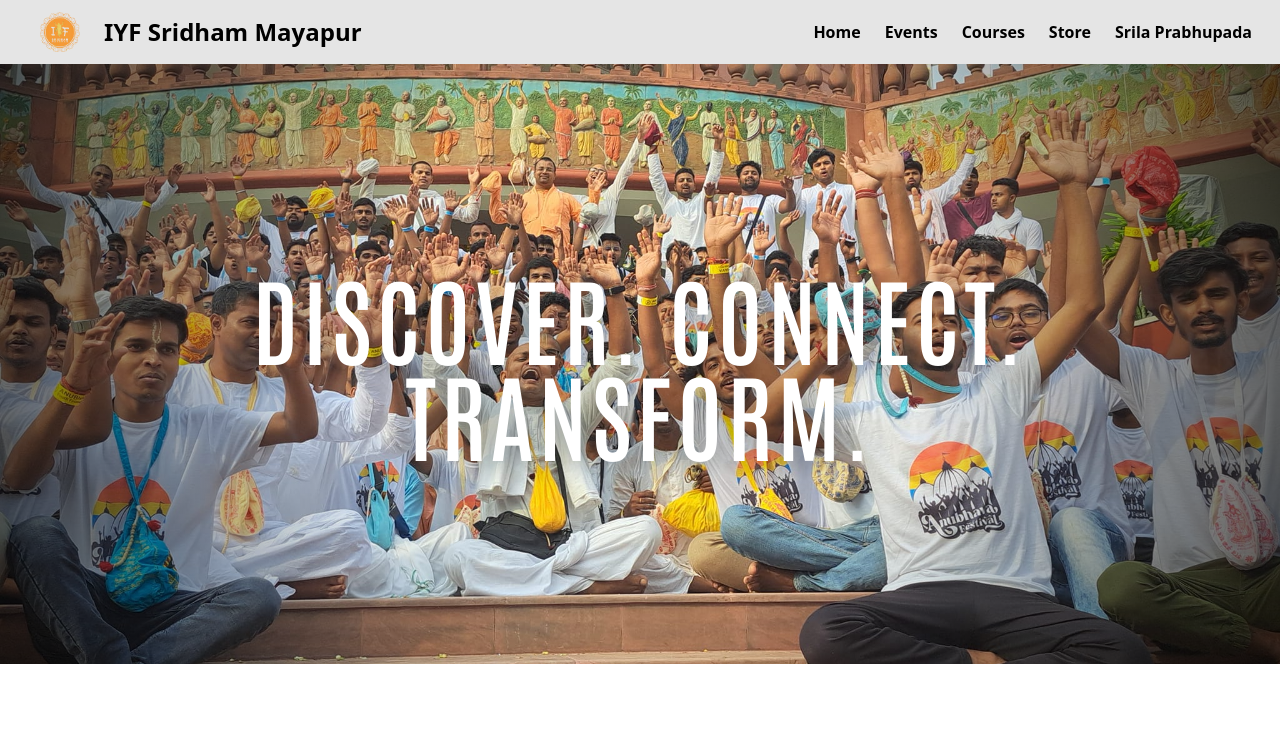
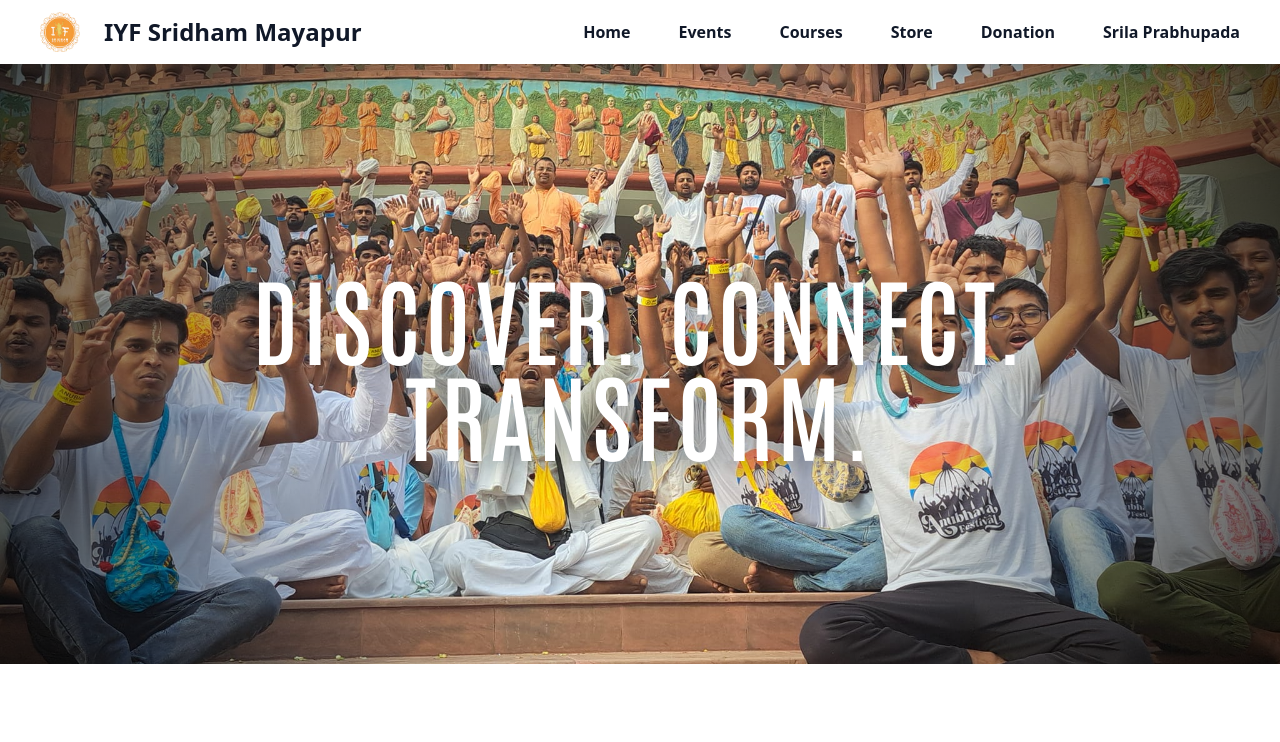
Before and after one commit to abbisk/iyfmayapur, a React (Vite) app: page / in a window 1280 px wide. Shown: the top 742 px of the page. Built offline with nearby package versions, Linux system fonts and the light colour scheme; the HTML template or start-up script is replaced by a standard one.

Commit message:
fix: latest changes

```diff
--- a/src/App.jsx
+++ b/src/App.jsx
@@ -2,7 +2,7 @@ import { Routes, Route } from 'react-router-dom'
 import Navbar from './components/Navbar.jsx'
 import StudentCourses from './pages/StudentCourses.jsx'
 import Player from './pages/Player.jsx'
-import { Home, Sp, Events, Seva, Store, Courses } from './pages/index.jsx'
+import { Home, Sp, Events, Seva, Store, Courses, Donation } from './pages/index.jsx'
 import ViewCourse from './pages/ViewCourse.jsx'
 import PageNotFound from './pages/PageNotFound.jsx'
 import Dashboard from './pages/Dashboard.jsx'
@@ -18,6 +18,7 @@ function App() {
           <Route path="/events" element={<Events />} />
           <Route path="/seva" element={<Seva />} />
           <Route path="/store" element={<Store />} />
+          <Route path="/donation" element={<Donation />} />
           <Route path="/courses" element={<Courses />} />
           <Route path="/youth-courses" element={<StudentCourses />} />
           <Route path="/course/:courseId" element={<ViewCourse />} />
--- a/src/components/Navbar.jsx
+++ b/src/components/Navbar.jsx
@@ -1,68 +1,123 @@
-import { useState } from 'react';
+import { useState, useEffect } from 'react';
 import { Link } from 'react-router-dom';
 
 export default function Navbar() {
   const [menuOpen, setMenuOpen] = useState(false);
+  const [scrollProgress, setScrollProgress] = useState(0);
+
+  const menuItems = [
+    { name: 'Home', path: '/' },
+    { name: 'Events', path: '/events' },
+    { name: 'Courses', path: '/courses' },
+    { name: 'Store', path: '/store' },
+    { name: 'Donation', path: '/donation' },
+    { name: 'Srila Prabhupada', path: '/sp' },
+  ];
+
+  // Scroll percentage calculation
+  useEffect(() => {
+    const handleScroll = () => {
+      const scrollTop = window.scrollY;
+      const docHeight =
+        document.documentElement.scrollHeight - window.innerHeight;
+      const progress = scrollTop / docHeight;
+
+      setScrollProgress(progress);
+    };
+
+    window.addEventListener('scroll', handleScroll);
+    return () => window.removeEventListener('scroll', handleScroll);
+  }, []);
+
+  // Dynamic styles
+  const textColor =
+    scrollProgress < 0.1
+      ? 'text-gray-700'
+      : scrollProgress < 0.3
+      ? 'text-black'
+      : 'text-gray-900';
+
+  const navStyle =
+    scrollProgress < 0.1
+      ? 'bg-transparent'
+      : 'bg-white/10 backdrop-blur-xl border-b border-white/20 shadow-[0_8px_30px_rgba(0,0,0,0.2)]';
+
+  const hoverStyle =
+    scrollProgress < 0.5
+      ? 'hover:text-blue-600'
+      : 'hover:text-blue-300 hover:drop-shadow-[0_0_6px_rgba(147,197,253,0.8)]';
 
   return (
-    <nav className="fixed top-0 left-0 w-full h-16 z-50 bg-black/10 backdrop-blur-md px-3 sm:px-7 flex items-center justify-between">
-      <h1 className="text-lg xs:text-xl sm:text-2xl font-bold flex items-center space-x-2 sm:space-x-3">
-        <img src="/logo.png" alt="" className="h-8 w-12 sm:h-10 sm:w-16 object-contain px-1 sm:px-2" />
+    <nav
+      className={`fixed top-0 left-0 w-full h-16 z-50 px-3 sm:px-7 flex items-center justify-between transition-all duration-300 ${navStyle}`}
+    >
+      {/* Logo */}
+      <h1
+        className={`text-lg xs:text-xl sm:text-2xl font-bold flex items-center space-x-2 sm:space-x-3 transition-colors duration-300 ${textColor}`}
+      >
+        <img
+          src="/logo.png"
+          alt="logo"
+          className="h-8 w-12 sm:h-10 sm:w-16 object-contain px-1 sm:px-2"
+        />
         <span>IYF Sridham Mayapur</span>
       </h1>
 
-      {/* Hamburger for mobile */}
+      {/* Hamburger */}
       <button
         className="sm:hidden flex flex-col justify-center items-center h-10 w-10 focus:outline-none"
         onClick={() => setMenuOpen((open) => !open)}
-        aria-label="Toggle menu"
       >
-        <span className={`block w-7 h-0.5 bg-white mb-1.5 transition-all duration-300 ${menuOpen ? 'rotate-45 translate-y-2' : ''}`}></span>
-        <span className={`block w-7 h-0.5 bg-white mb-1.5 transition-all duration-300 ${menuOpen ? 'opacity-0' : ''}`}></span>
-        <span className={`block w-7 h-0.5 bg-white transition-all duration-300 ${menuOpen ? '-rotate-45 -translate-y-2' : ''}`}></span>
+        <span
+          className={`block w-7 h-0.5 mb-1.5 transition-all duration-300 ${textColor} ${menuOpen ? 'rotate-45 translate-y-2' : ''}`}
+        ></span>
+        <span
+          className={`block w-7 h-0.5 mb-1.5 transition-all duration-300 ${textColor} ${menuOpen ? 'opacity-0' : ''}`}
+        ></span>
+        <span
+          className={`block w-7 h-0.5 transition-all duration-300 ${textColor} ${menuOpen ? '-rotate-45 -translate-y-2' : ''}`}
+        ></span>
       </button>
 
-      {/* Desktop menu */}
-      <ul className="hidden sm:flex space-x-4 md:space-x-6">
-        <li>
-          <Link to='/' className='hover:text-blue-600 transition-colors font-bold'>Home</Link>
-        </li>
-        <li>
-          <Link to='/events' className='hover:text-blue-600 transition-colors font-bold'>Events</Link>
-        </li>
-        <li>
-          <Link to='/courses' className='hover:text-blue-600 transition-colors font-bold'>Courses</Link>
-        </li>
-        <li>
-          <Link to='/store' className='hover:text-blue-600 transition-colors font-bold'>Store</Link>
-        </li>
-        <li>
-          <Link to='/sp' className='hover:text-blue-600 transition-colors font-bold'>Srila Prabhupada</Link>
-        </li>
+      {/* Desktop Menu */}
+      <ul
+        className={`hidden sm:flex items-end space-x-4 md:space-x-6 group transition-colors duration-300 ${textColor}`}
+      >
+        {menuItems.map((item, index) => (
+          <li
+            key={index}
+            className="transform transition-all duration-300 group-hover:scale-95 hover:!scale-110 hover:-translate-y-1"
+          >
+            <Link
+              to={item.path}
+              className={`block px-3 py-2 font-semibold transition-all duration-300 ${hoverStyle}`}
+            >
+              {item.name}
+            </Link>
+          </li>
+        ))}
       </ul>
 
-      {/* Mobile menu */}
+      {/* Mobile Menu */}
       <div
-        className={`sm:hidden fixed top-16 left-0 w-full h-[calc(100vh-4rem)] bg-black/80 backdrop-blur-md z-40 flex flex-col items-center justify-center transition-all duration-300 ${
-          menuOpen ? 'opacity-100 pointer-events-auto' : 'opacity-0 pointer-events-none'
+        className={`sm:hidden fixed top-16 left-0 w-full h-[calc(100vh-4rem)] backdrop-blur-xl flex flex-col items-center justify-center transition-all duration-300 ${
+          menuOpen
+            ? 'opacity-100 pointer-events-auto bg-black/40'
+            : 'opacity-0 pointer-events-none'
         }`}
       >
-        <ul className="flex flex-col space-y-8 text-2xl font-bold">
-          <li>
-            <Link to='/' className='hover:text-blue-400 transition-colors' onClick={() => setMenuOpen(false)}>Home</Link>
-          </li>
-          <li>
-            <Link to='/events' className='hover:text-blue-400 transition-colors' onClick={() => setMenuOpen(false)}>Events</Link>
-          </li>
-          <li>
-            <Link to='/courses' className='hover:text-blue-400 transition-colors' onClick={() => setMenuOpen(false)}>Courses</Link>
-          </li>
-          <li>
-            <Link to='/store' className='hover:text-blue-400 transition-colors' onClick={() => setMenuOpen(false)}>Store</Link>
-          </li>
-          <li>
-            <Link to='/sp' className='hover:text-blue-400 transition-colors' onClick={() => setMenuOpen(false)}>Srila Prabhupada</Link>
-          </li>
+        <ul className="flex flex-col space-y-8 text-2xl font-bold text-white">
+          {menuItems.map((item, index) => (
+            <li key={index}>
+              <Link
+                to={item.path}
+                className="hover:text-blue-300 transition-colors"
+                onClick={() => setMenuOpen(false)}
+              >
+                {item.name}
+              </Link>
+            </li>
+          ))}
         </ul>
       </div>
     </nav>
--- /dev/null
+++ b/src/pages/Donation.jsx
@@ -0,0 +1,214 @@
+"use client"
+
+import { useState } from "react"
+
+/* ================= DONATION SCHEME ================= */
+const schemes = [
+  {
+    title: "Gauranga Sevak",
+    amount: "₹10,000+",
+    image: "https://images.unsplash.com/photo-1609921212029-bb5a28e60960?q=80&w=1200&auto=format&fit=crop",
+  },
+  {
+    title: "Nityananda Sevak",
+    amount: "₹5,000+",
+    image: "https://images.unsplash.com/photo-1604908176997-431c2a88c205?q=80&w=1200&auto=format&fit=crop",
+  },
+  {
+    title: "Adwaita Sevak",
+    amount: "₹3,000+",
+    image: "https://images.unsplash.com/photo-1585032226651-759b368d7246?q=80&w=1200&auto=format&fit=crop",
+  },
+  {
+    title: "Gadadhar Sevak",
+    amount: "₹1,000+",
+    image: "https://images.unsplash.com/photo-1599058917765-a780eda07a3e?q=80&w=1200&auto=format&fit=crop",
+  },
+  {
+    title: "Srivasa Sevak",
+    amount: "< ₹1,000",
+    image: "https://images.unsplash.com/photo-1578926288207-a90a5366759d?q=80&w=1200&auto=format&fit=crop",
+  },
+]
+
+/* ================= CATEGORIES ================= */
+const categories = [
+  {
+    id: 1,
+    title: "🐄 Gau Seva",
+    desc: "Support cow protection & feeding",
+    image: "https://images.unsplash.com/photo-1598514982846-1cf9a2f0e3c7?q=80&w=1200&auto=format&fit=crop",
+  },
+  {
+    id: 2,
+    title: "🍛 Annadaan",
+    desc: "Feed the needy & pilgrims",
+    image: "https://images.unsplash.com/photo-1604908554161-c9d1d0dff78c?q=80&w=1200&auto=format&fit=crop",
+  },
+  {
+    id: 3,
+    title: "🛕 Temple Seva",
+    desc: "Maintain temple services",
+    image: "https://images.unsplash.com/photo-1582560475093-ba66accbc424?q=80&w=1200&auto=format&fit=crop",
+  },
+]
+
+/* ================= MAIN COMPONENT ================= */
+export default function Donation() {
+  const [selectedCategory, setSelectedCategory] = useState(null)
+  const [amount, setAmount] = useState(0)
+
+  return (
+    <div className="p-6 md:p-10 max-w-6xl mx-auto">
+
+      <h1 className="text-3xl md:text-4xl font-bold mb-10 text-center">
+        🙏 Donate for IYF Mayapur
+      </h1>
+
+      {/* ================= SCHEME ================= */}
+      <h2 className="text-2xl font-semibold mb-6 text-center">
+        🌸 Donation Scheme
+      </h2>
+
+      <div className="grid md:grid-cols-3 gap-6 mb-12">
+        {schemes.map((scheme, index) => (
+          <div
+            key={index}
+            className="rounded-2xl overflow-hidden shadow-lg bg-white/70 backdrop-blur-md border border-gray-200 hover:scale-105 transition"
+          >
+            <img
+              src={scheme.image}
+              alt={scheme.title}
+              className="h-40 w-full object-cover"
+            />
+
+            <div className="p-4 text-center">
+              <h3 className="text-xl font-bold">{scheme.title}</h3>
+              <p className="text-green-600 font-semibold mt-1">
+                {scheme.amount}
+              </p>
+            </div>
+          </div>
+        ))}
+      </div>
+
+      {/* ================= CATEGORY ================= */}
+      <h2 className="text-2xl font-semibold mb-6 text-center">
+        🎯 Choose Seva
+      </h2>
+
+      <div className="grid md:grid-cols-3 gap-6">
+        {categories.map((cat) => (
+          <div
+            key={cat.id}
+            onClick={() => setSelectedCategory(cat)}
+            className={`cursor-pointer border rounded-2xl overflow-hidden shadow-md transition
+              ${selectedCategory?.id === cat.id ? "border-green-600 scale-105" : "hover:scale-105"}
+            `}
+          >
+            <img
+              src={cat.image}
+              alt={cat.title}
+              className="h-48 w-full object-cover"
+            />
+
+            <div className="p-4">
+              <h2 className="text-xl font-semibold">{cat.title}</h2>
+              <p className="text-gray-500 text-sm">{cat.desc}</p>
+            </div>
+          </div>
+        ))}
+      </div>
+
+      {/* ================= DONATION ================= */}
+      {selectedCategory && (
+        <div className="mt-10 bg-white shadow-xl rounded-2xl p-6 border">
+
+          <h2 className="text-2xl font-bold mb-4">
+            Donate for {selectedCategory.title}
+          </h2>
+
+          <div className="flex flex-wrap gap-3 mb-4">
+            {[101, 501, 1100, 2100].map((amt) => (
+              <button
+                key={amt}
+                onClick={() => setAmount(amt)}
+                className={`px-4 py-2 rounded-lg border
+                  ${amount === amt ? "bg-green-600 text-white" : "bg-gray-100"}
+                `}
+              >
+                ₹{amt}
+              </button>
+            ))}
+          </div>
+
+          <input
+            type="number"
+            placeholder="Enter custom amount"
+            className="w-full border p-3 rounded-lg mb-4"
+            onChange={(e) => setAmount(Number(e.target.value))}
+          />
+
+          <RazorApp amount={amount} category={selectedCategory.title} />
+        </div>
+      )}
+    </div>
+  )
+}
+
+/* ================= RAZORPAY ================= */
+
+function loadScript(src) {
+  return new Promise((resolve) => {
+    const script = document.createElement("script")
+    script.src = src
+    script.onload = () => resolve(true)
+    script.onerror = () => resolve(false)
+    document.body.appendChild(script)
+  })
+}
+
+function RazorApp({ amount, category }) {
+  async function displayRazorpay() {
+    if (amount <= 0) {
+      alert("Please select donation amount")
+      return
+    }
+
+    const res = await loadScript("https://checkout.razorpay.com/v1/checkout.js")
+
+    if (!res) {
+      alert("Payment failed to load!")
+      return
+    }
+
+    const data = await fetch("http://localhost:1769/razorpay", {
+      method: "POST",
+      headers: { "Content-Type": "application/json" },
+      body: JSON.stringify({ amount }),
+    }).then((t) => t.json())
+
+    const options = {
+      key: "YOUR_KEY_ID",
+      amount: data.amount,
+      currency: "INR",
+      name: "IYF Mayapur",
+      description: category,
+      order_id: data.id,
+      callback_url: "http://localhost:1769/verify",
+      theme: { color: "#16a34a" },
+    }
+
+    const paymentObject = new window.Razorpay(options)
+    paymentObject.open()
+  }
+
+  return (
+    <button
+      onClick={displayRazorpay}
+      className="w-full bg-green-600 text-white py-3 rounded-xl text-lg font-semibold hover:bg-green-700 transition"
+    >
+      Donate ₹{amount || 0}
+    </button>
+  )
+}
--- a/src/pages/index.jsx
+++ b/src/pages/index.jsx
@@ -4,5 +4,6 @@ import Events from './Events.jsx'
 import Seva from './Seva.jsx'
 import Store from './Store.jsx'
 import Courses from './Courses.jsx'
+import Donation from './Donation.jsx'
 
-export { Home, Sp, Events, Seva, Store, Courses }
+export { Home, Sp, Events, Seva, Store, Courses, Donation }
```
Also changed, not shown: src/pages/Home.jsx (+16 -0 lines).
